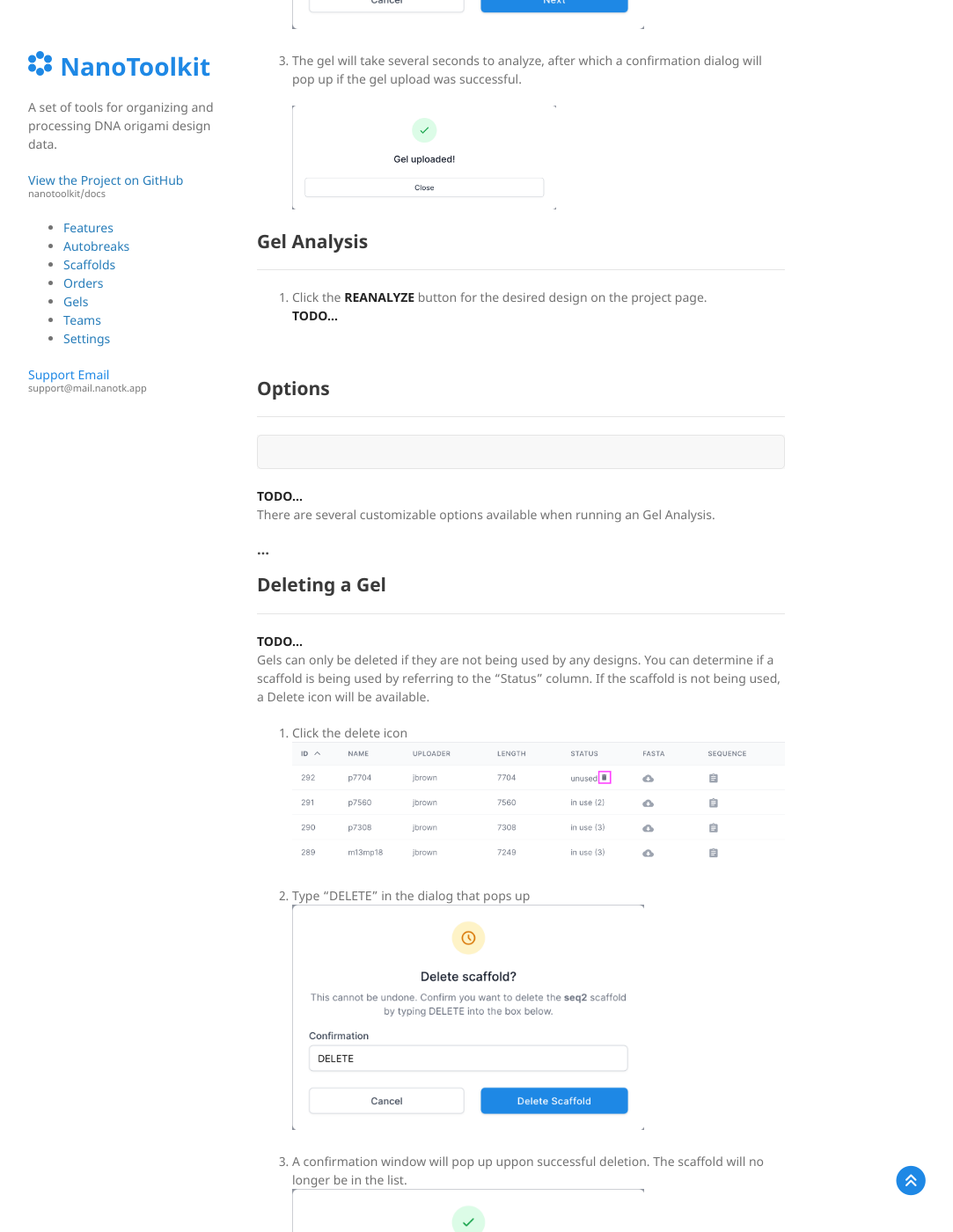
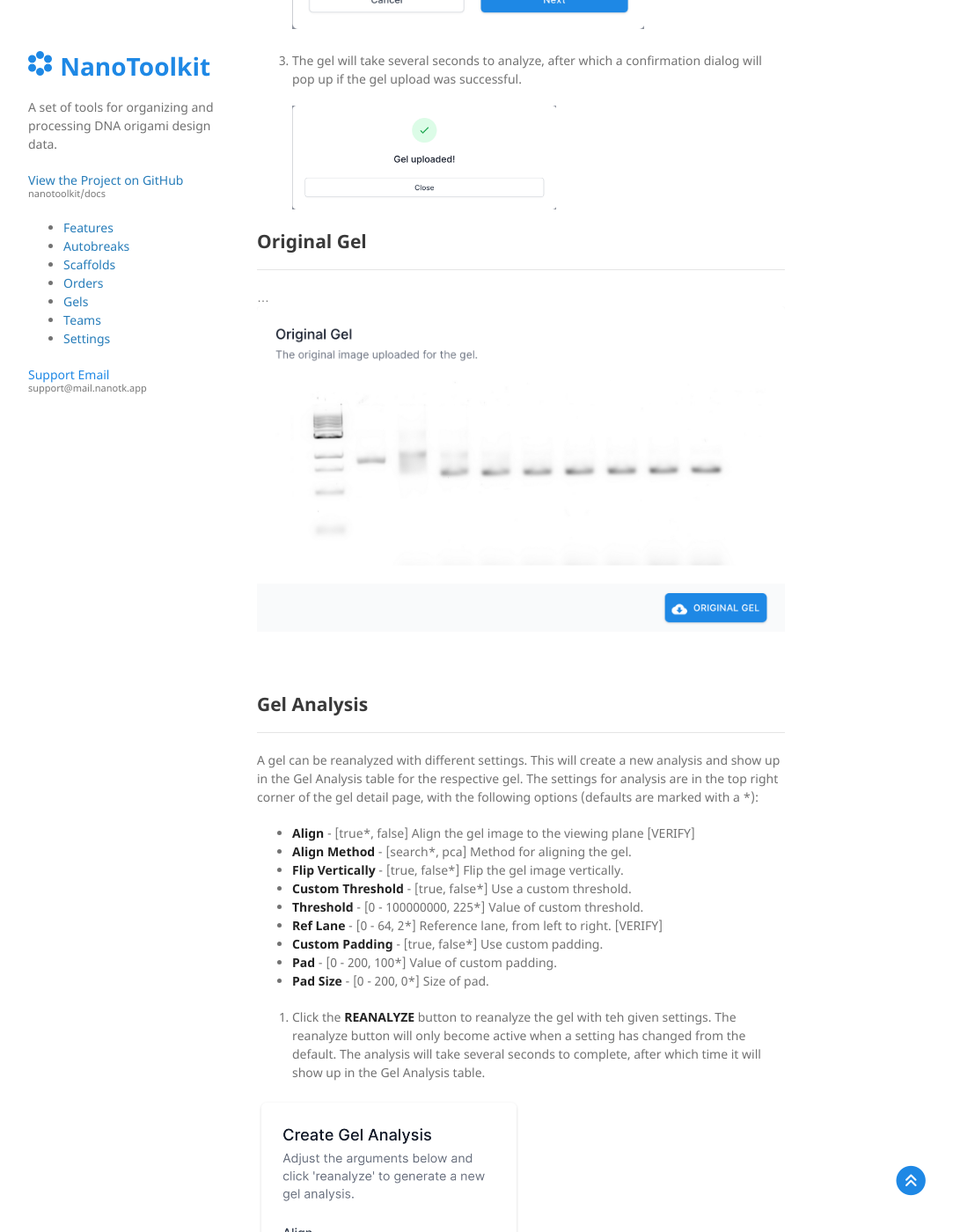
Before and after one commit to nanotoolkit/docs, a Jekyll site: the page built from pages/gels.md, in a window 1280 px wide and 1400 px high, scrolled down 1670 px. Shown: the whole window at 88% size, without its empty margins (178-1261 px from the left). Built offline with Jekyll 4.4.1, drawn with Linux system fonts in a browser that asks for light colours; our own code applies the rules of GitHub Pages for plain Markdown files.

Commit message:
Update gels.md

````diff
--- a/pages/gels.md
+++ b/pages/gels.md
@@ -52,20 +52,39 @@ an associated project.
     <img src="../assets/img/gels-upload-dialog-confirmation.png" alt="drawing" width="300"/>
 
 
-## Gel Analysis
+## Original Gel
 ---
-1. Click the **REANALYZE** button for the desired design on the project page.
-<span style="color: red;">**TODO...**</span>
+...
+![](../assets/img/gel-original.png)
 
 <br>
 
+## Gel Analysis
+---
+A gel can be reanalyzed with different settings. This will create a new analysis and show up
+in the Gel Analysis table for the respective gel. The settings for analysis are in the top
+right corner of the gel detail page, with the following options (defaults are marked with a *):
+* **Align** - [true*, false] Align the gel image to the viewing plane [VERIFY]
+* **Align Method** - [search*, pca] Method for aligning the gel.
+* **Flip Vertically** - [true, false*] Flip the gel image vertically.
+* **Custom Threshold** - [true, false*] Use a custom threshold.
+* **Threshold** - [0 - 100000000, 225*] Value of custom threshold.
+* **Ref Lane** - [0 - 64, 2*] Reference lane, from left to right. [VERIFY]
+* **Custom Padding** - [true, false*] Use custom padding.
+* **Pad** - [0 - 200, 100*] Value of custom padding.
+* **Pad Size** - [0 - 200, 0*] Size of pad.
 
+1. Click the **REANALYZE** button to reanalyze the gel with teh given settings. The
+reanalyze button will only become active when a setting has changed from the default.
+The analysis will take several seconds to complete, after which time it will show up
+in the Gel Analysis table.
+
+<img src="../assets/img/gel-analyze.png" alt="drawing" width="300"/>
+
+<br>
 
 ## Options
 ---
-```html
-
-```
 <span style="color: red;">**TODO...**</span>
 There are several customizable options available when running an Gel Analysis.
 
````
